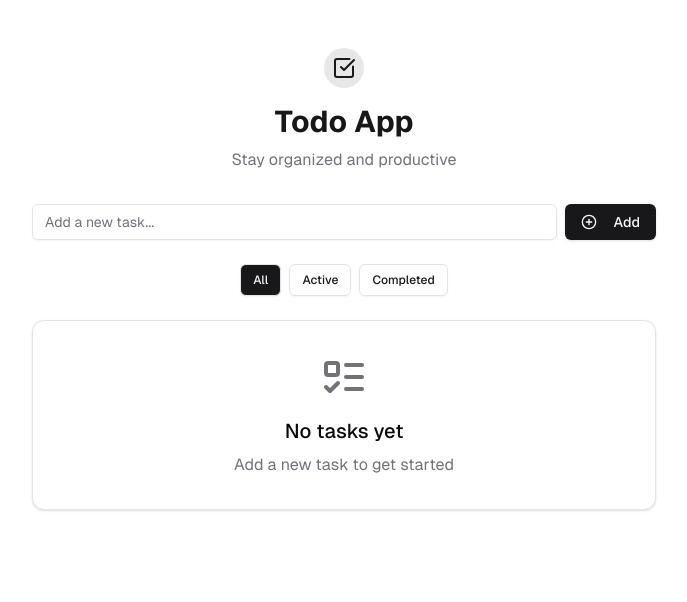
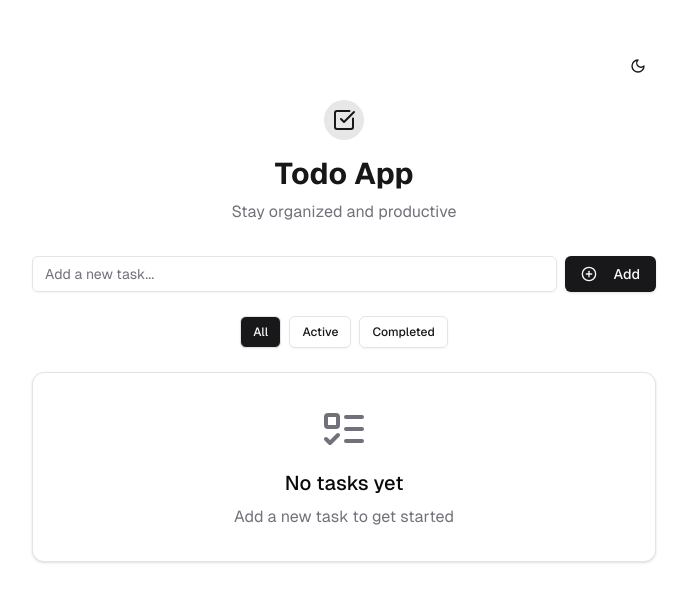
Before and after one commit to blink-new/blnk-nextjs-test, a Next.js app: page / in a window 1280 px wide. Shown: the top 602 px of the page, without its empty margins (296-983 px from the left). Built offline with nearby package versions, Linux system fonts and the light colour scheme.

Commit message:
Create Theme Toggle Component

```diff
--- /dev/null
+++ b/components/ThemeToggle.tsx
@@ -0,0 +1,34 @@
+import { useTheme } from "next-themes";
+import { Button } from "@/components/ui/button";
+import { Moon, Sun } from "lucide-react";
+import { useEffect, useState } from "react";
+
+export function ThemeToggle() {
+  const { theme, setTheme } = useTheme();
+  const [mounted, setMounted] = useState(false);
+
+  // Avoid hydration mismatch by only rendering after mount
+  useEffect(() => {
+    setMounted(true);
+  }, []);
+
+  if (!mounted) {
+    return <Button variant="ghost" size="icon" className="w-9 h-9 opacity-0" />;
+  }
+
+  return (
+    <Button
+      variant="ghost"
+      size="icon"
+      onClick={() => setTheme(theme === "dark" ? "light" : "dark")}
+      className="w-9 h-9 rounded-full transition-all duration-300 hover:bg-secondary"
+      aria-label="Toggle theme"
+    >
+      {theme === "dark" ? (
+        <Sun size={18} className="transition-all duration-300" />
+      ) : (
+        <Moon size={18} className="transition-all duration-300" />
+      )}
+    </Button>
+  );
+}
--- a/pages/index.tsx
+++ b/pages/index.tsx
@@ -3,6 +3,7 @@ import { TodoInput } from '@/components/TodoInput';
 import { TodoFilter } from '@/components/TodoFilter';
 import { TodoList } from '@/components/TodoList';
 import { TodoStats } from '@/components/TodoStats';
+import { ThemeToggle } from '@/components/ThemeToggle';
 import localFont from "next/font/local";
 import { CheckSquare } from 'lucide-react';
 
@@ -23,6 +24,10 @@ export default function Home() {
       className={`${geistSans.variable} ${geistMono.variable} min-h-screen bg-gradient-to-b from-background to-secondary/20 font-[family-name:var(--font-geist-sans)]`}
     >
       <div className="container max-w-2xl mx-auto p-6 py-12">
+        <div className="flex justify-end mb-4">
+          <ThemeToggle />
+        </div>
+
         <header className="mb-8 text-center">
           <div className="inline-flex items-center justify-center p-2 bg-primary/10 rounded-full mb-4">
             <CheckSquare size={24} className="text-primary" />
```
Also changed, not shown: 1 other file (tests, documents, lock files or other folders).
